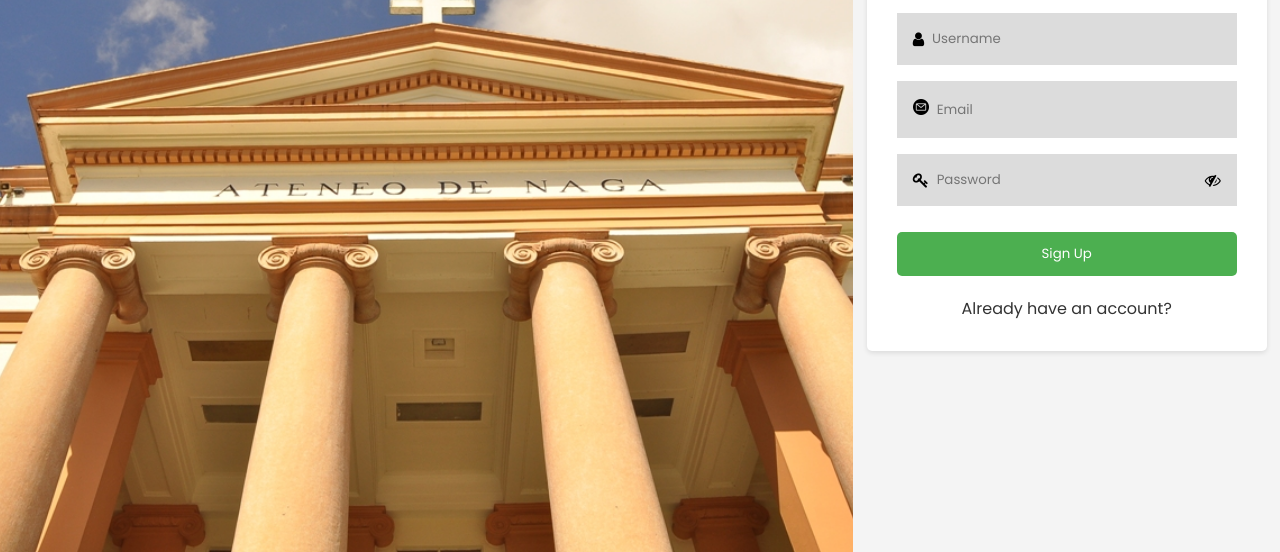
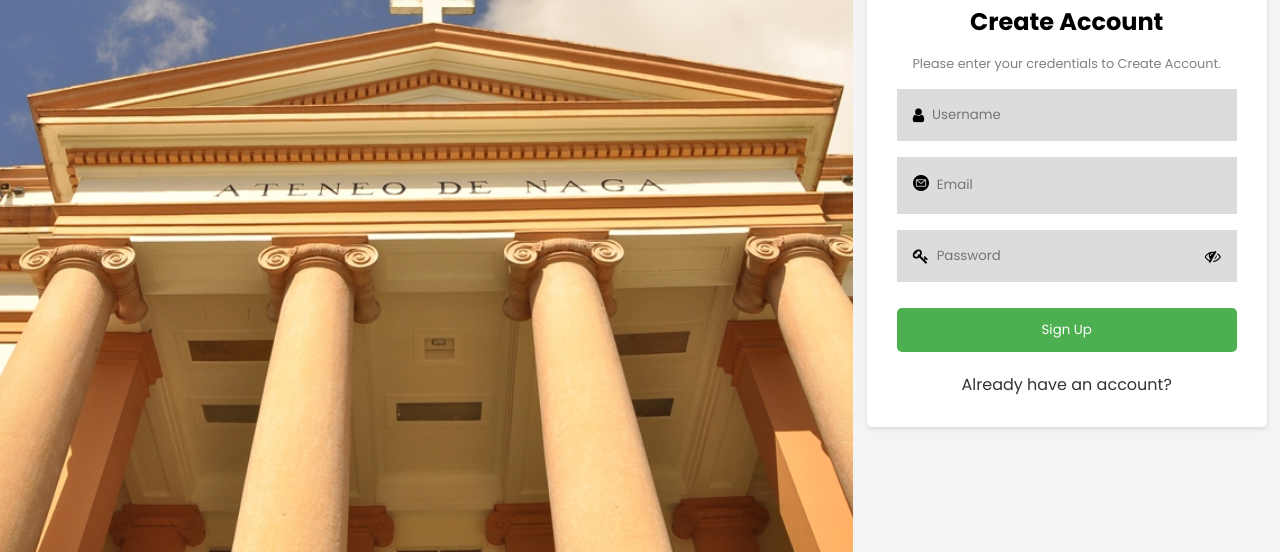
Before and after one commit to raymundrosco/mquest, a website: page public/register.html in a window 1280 px wide. Shown: the part 248-800 px from the top of the page. Drawn offline with Linux system fonts and the light colour scheme.

Commit message:
Centered Registration Container

```diff
--- a/public/register.html
+++ b/public/register.html
@@ -14,7 +14,7 @@
       <div class="adnupic">
       </div>
 
-      <div class="login">
+      <div class="login login-container">
         <div class="container">
           <div class="logo">
             <img src="./assets/Title&Logo.png" alt="Logo" />
--- a/public/styles/loginstyle.css
+++ b/public/styles/loginstyle.css
@@ -135,6 +135,7 @@
   display: flex;
   flex-direction: column;
   justify-content: center;
+  align-items: center;
 }
 
 .login-desc{
--- a/public/styles/register.css
+++ b/public/styles/register.css
@@ -129,6 +129,12 @@
     outline: none;
 }
 
+.login-container {
+  display: flex;
+  justify-content: center;
+  align-items: center;
+}
+
 .login-desc{
     text-align: center;
     color: gray;
```
Also changed, not shown: public/index.html (+1 -1 lines), public/maintenance.html (+6 -7 lines).
